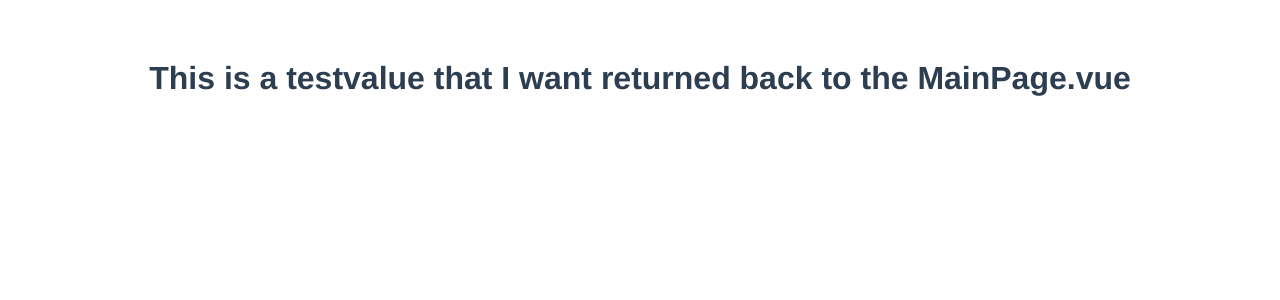
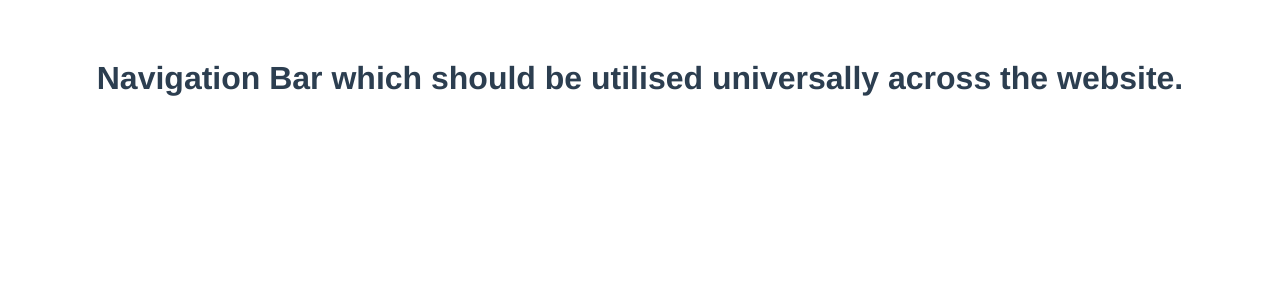
Before and after one commit to abpai94/personal-website, a Vue app: page / in a window 1280 px wide. Shown: the top 300 px of the page. Built offline with nearby package versions, Linux system fonts and the light colour scheme.

Commit message:
#6: Basic groundwork to create NavigationBar.vue component.

```diff
--- a/src/App.vue
+++ b/src/App.vue
@@ -1,20 +1,15 @@
 <template>
-  <!-- <img alt="Vue logo" src="./assets/logo.png"> -->
-  <!-- <HelloWorld msg="Welcome to Your Vue.js App"/> -->
-  <MainPage msg="This is a testvalue that I want returned back to the MainPage.vue" />
+  <NavigationBar msg="Navigation Bar which should be utilised universally across the website." />
 </template>
 
 <script>
-// import HelloWorld from './components/HelloWorld.vue'
-import MainPage from "./components/MainPage.vue"
-
+import NavigationBar from "./components/NavigationBar.vue"
 
 export default {
   name: 'App',
   components: {
-    // HelloWorld
-    MainPage
-  }
+    NavigationBar
+}
 }
 </script>
 
--- /dev/null
+++ b/src/components/NavigationBar.vue
@@ -0,0 +1,16 @@
+<template>
+    <div class="Testing Universal Navigation Bar">
+        <h1> {{ msg }} </h1>
+    </div>
+</template>
+
+<script>
+
+export default {
+    name: 'NavigationBar',
+    props: {
+        msg:String
+    }
+}
+
+</script>
```
